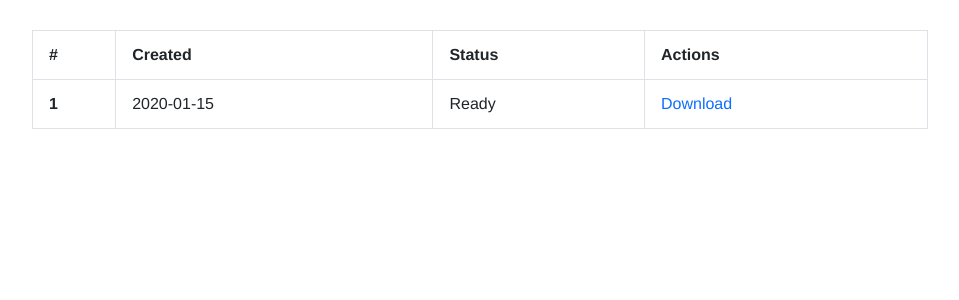
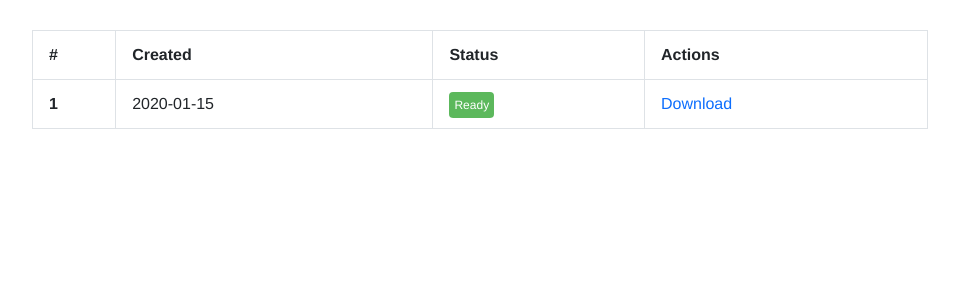
Before and after one commit to Hukyl/planeks-fakecsv, a Django app: template planeks_fakecsv/templates/generate/list_datasets.html in a window 1280 px wide. Shown: the part 138-438 px from the top of the page, without its empty margins (96-1055 px from the left). Run offline with Django 4.2, Linux system fonts and the light colour scheme; tables that the repository leaves empty hold one stand-in row (values such as "Sample post"); the template is opened without the code that fills it: values that come from a table or form of the project are taken from there, most other values are stand-ins (such as "Sample title", 1, 10 or a date in 2020); data that the repository does not hold is empty; parts of the project's set-up code (start-up, migrations or seed data) failed here and were passed over; some libraries are stand-ins or nearby versions.

Commit message:
Change design

```diff
--- a/planeks_fakecsv/templates/generate/list_datasets.html
+++ b/planeks_fakecsv/templates/generate/list_datasets.html
@@ -17,6 +17,20 @@
 
     label[for=rows-count] {
       margin-left: auto;
+    }
+
+    .cube {
+      color: white;
+      padding: 0.375rem 0.3125rem;
+      font-size: 0.75rem;
+      border-radius: 4px;
+    }
+
+    .green-cube {
+      background-color: #5CB85C!important;
+    }
+    .gray-cube {
+      background-color: #999!important;
     }
   </style>
 {% endblock %}
@@ -49,7 +63,11 @@
             <tr>
               <th scope="row">{{ forloop.counter }}</th>
               <td>{{ dataset.created_at|date:"Y-m-d" }}</td>
-              <td>{% if dataset.csv_file %}Ready{% else %}Processing{% endif %}</td>
+              <td>
+                <span class="cube {% if dataset.csv_file %}green-cube{% else %}gray-cube{% endif %}">
+                  {% if dataset.csv_file %}Ready{% else %}Processing{% endif %}
+                </span>
+              </td>
               <td>
                 {% if dataset.csv_file %}
                   <a href="{{ dataset.csv_file.url }}" class="link-primary">Download</a>
```
